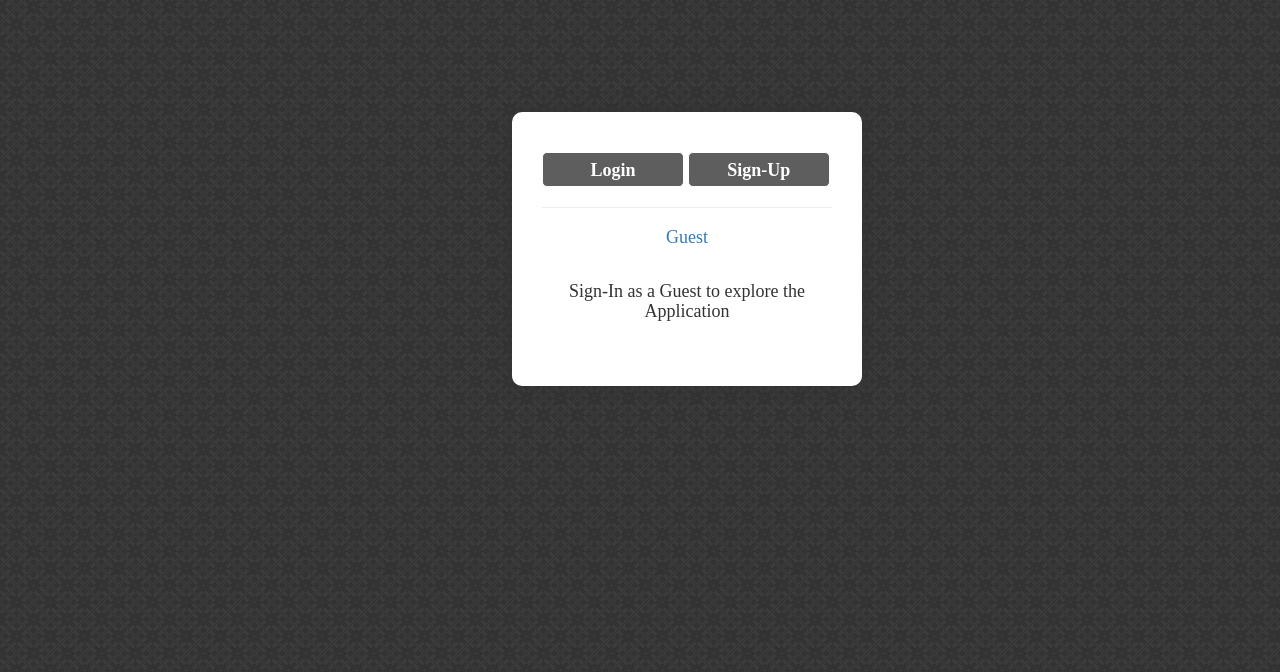
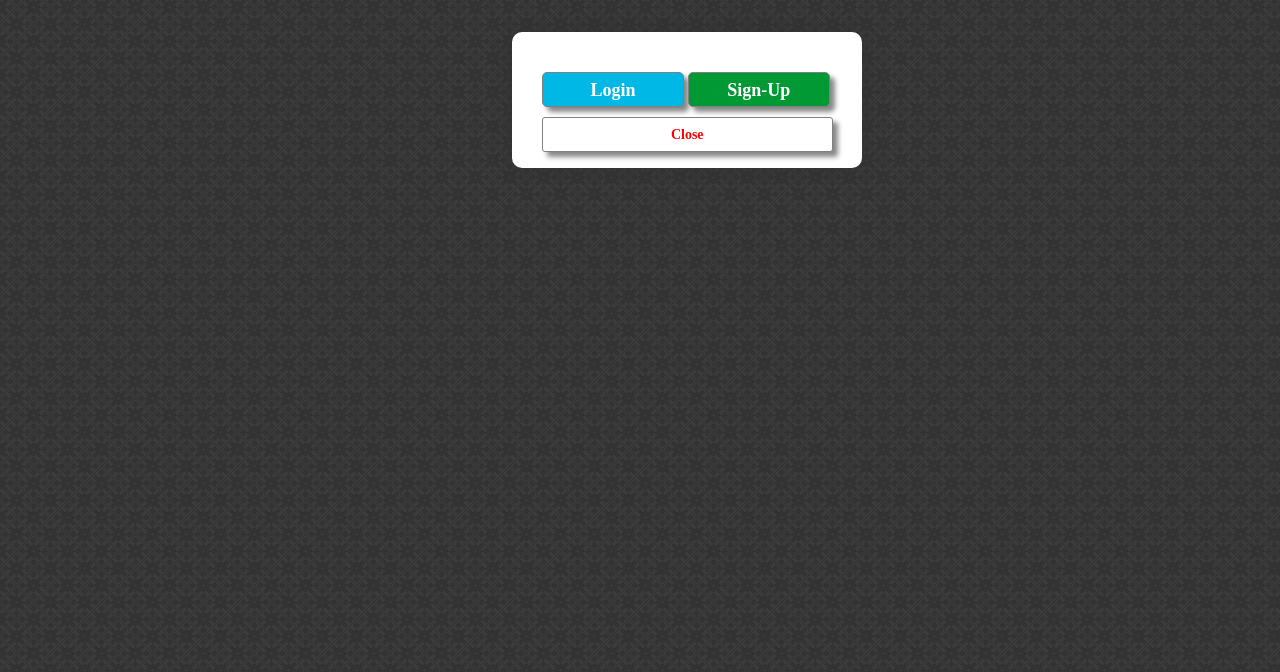
Before and after one commit to HaroonGhawsi/StockWatch, a plain HTML site: page index.html in a window 1280 px wide. Shown: the part 128-800 px from the top of the page. Drawn offline with nearby package versions, Linux system fonts and the light colour scheme.

Commit message:
Form design changes added

```diff
--- a/app.js
+++ b/app.js
@@ -1,21 +1,21 @@
 $(document).ready(function(){
 	setTimeout(popup, 3000);
 	function popup(){
-		$("#ask").css("display", "block");
+		$("#ask").fadeIn();
 	}
 	$("#sgnN").click(function(){
-		$("#logindiv").css("display", "block");
+		$("#logindiv").fadeIn();
 	});
 	$("#sgnUP").click(function(){
-		$("#register").css("display", "block");
+		$("#register").fadeIn();
 	});
 	$("#rcancel").click(function(){
-		$(this).parent().parent().hide();
+		$(this).parent().parent().fadeOut();
 	});
-	$("#guest").click(function(){
-		$(this).parent().parent().hide();
+	$("#close").click(function(){
+		$(this).parent().fadeOut();
 	});
 	$("#cancel").click(function(){
-		$(this).parent().parent().hide();
+		$(this).parent().parent().fadeOut();
 	});
 });
--- a/index.html
+++ b/index.html
@@ -23,13 +23,14 @@
 
 			</div>
 		</nav>
+
+		<h1 id="head">Stock Watch</h1>
+
 		<div id="ask">
 			<form class="form" action="#" id="ask1">
 						<input type="button" id="sgnN" value="Login" onclick="function login();"></input>
 						<input type="button" id="sgnUP" value="Sign-Up"></input><hr/>
-						<h2><a href="#" id="guest">Guest</a></h2>
-						<h3>Sign-In as a Guest to explore the Application</h3>
-						<br/>
+						<input type="button" id="close" value="Close"/>
 			</form>
 		</div>
 
--- a/main.css
+++ b/main.css
@@ -10,24 +10,27 @@ body{
 	font-family: serif;
 }
 
+h1{
+color:#fff;
+text-shadow: 4px 4px 2px rgba(150, 150, 150, 1);
+text-align: center;
+}
+
 h3{
 font-size:18px;
+font-Weight: bold;
 text-align:center;
-padding: 5%;
+padding: 2%;
 }
+
 h2{
 font-size:18px;
 text-align:center;
-
-}
-
-#popup{
-padding-top:80px;
 }
 
 #login, #ask1, #registration{
 left: 40%;
-top: 30%;
+top: 20%;
 margin-left:-210px;
 margin-top:-158px;
 }
@@ -49,15 +52,35 @@ border:1px solid gray;
 border-radius:3px;
 padding:5px;
 }
-input[type=button]{
-background-color: #5e5e5e;
+#loginbtn, #submit, #sgnUP{
+background-color: #009933;
 border-radius: 5px;
-border:1px solid white;
+
+font-family: serif;
+font-size:18px;
+color:white;
+width:49%;
+box-shadow: 5px 5px 5px #888888;
+}
+
+#rcancel, #cancel, #sgnN{
+background-color: #00b8e6;
+border-radius: 5px;
+
 font-family: serif;
 font-Weight:bold;
 font-size:18px;
 color:white;
 width:49%;
+box-shadow: 5px 5px 5px #888888;
+}
+#close{
+	background-color: white;
+	width: 83%;
+	color: Red;
+	position: absolute;
+	top: 80px;
+	box-shadow: 5px 5px 5px #888888
 }
 
 #logindiv, #ask, #register{
```
